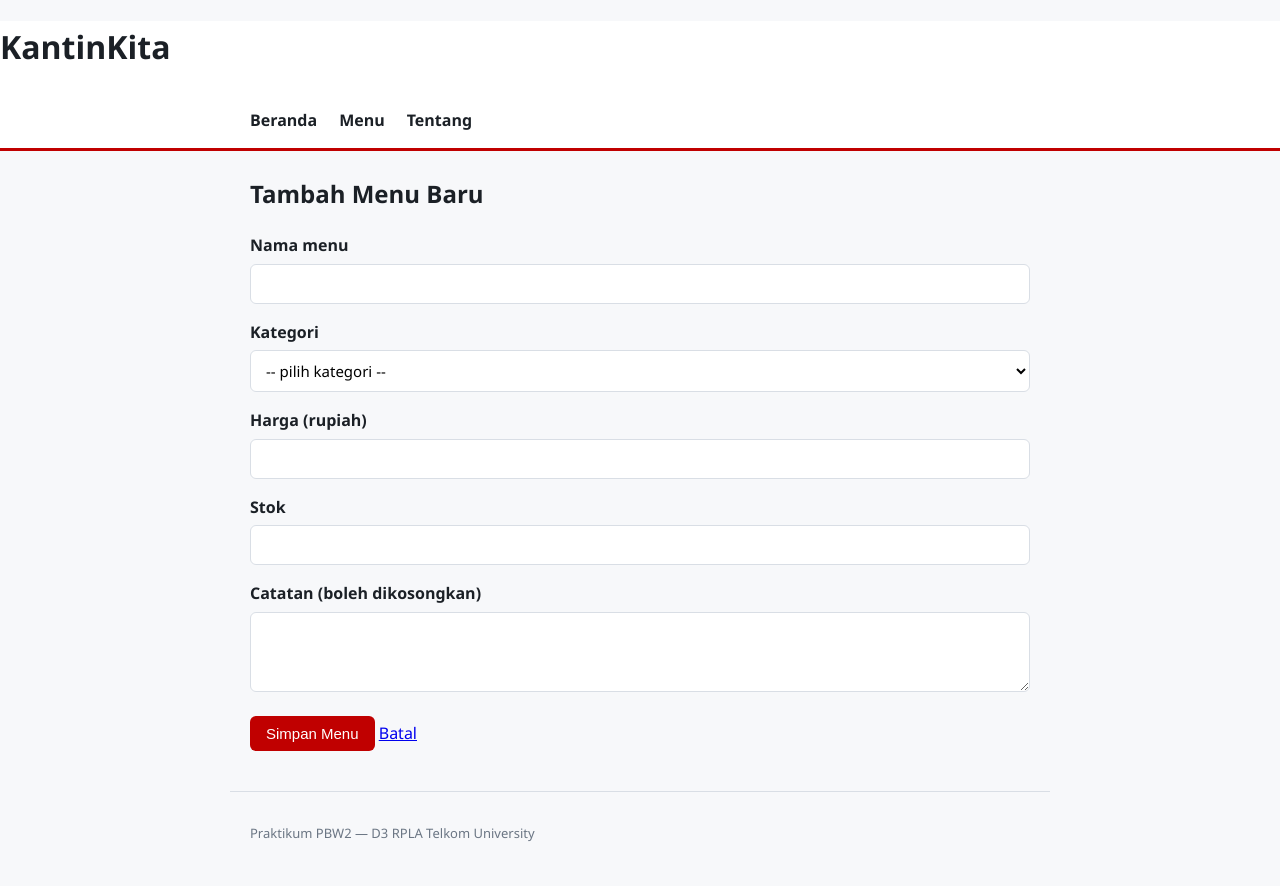
After one commit to alfinadwi3105/KantinKita-Portfolio, a Laravel app: page /menu/create in a window 1280 px wide. The commit adds this page. Run offline with Laravel 12, Linux system fonts and the light colour scheme.

Commit message:
menambahkan daftar menu, form tambah menu, dan validasinya

```diff
--- a/app/Http/Controllers/MenuController.php
+++ b/app/Http/Controllers/MenuController.php
@@ -2,17 +2,114 @@
 
 namespace App\Http\Controllers;
 
+use Illuminate\Http\Request;
+
 class MenuController extends Controller
 {
+    private function menuAwal(): array
+    {
+        return [
+            [
+                'nama' => 'Nasi Goreng Spesial',
+                'kategori' => 'makanan',
+                'harga' => 18000,
+                'stok' => 12,
+                'catatan' => 'Pakai telur mata sapi'
+            ],
+            [
+                'nama' => 'Ayam Geprek',
+                'kategori' => 'makanan',
+                'harga' => 16000,
+                'stok' => 8,
+                'catatan' => 'Level pedas bisa dipilih'
+            ],
+            [
+                'nama' => 'Mie Ayam Bakso',
+                'kategori' => 'makanan',
+                'harga' => 15000,
+                'stok' => 0,
+                'catatan' => 'Tersedia mulai pukul 10.00'
+            ],
+            [
+                'nama' => 'Es Teh Manis',
+                'kategori' => 'minuman',
+                'harga' => 5000,
+                'stok' => 30,
+                'catatan' => null
+            ],
+            [
+                'nama' => 'Kopi Susu Gula Aren',
+                'kategori' => 'minuman',
+                'harga' => 12000,
+                'stok' => 15,
+                'catatan' => 'Favorit mahasiswa tingkat akhir'
+            ],
+        ];
+    }
+
+    private function semuaMenu(): array
+    {
+        $gabungan = array_merge(
+            $this->menuAwal(),
+            session('menu_tambahan', [])
+        );
+
+        foreach ($gabungan as $urutan => $item) {
+            $gabungan[$urutan]['id'] = $urutan + 1;
+            $gabungan[$urutan]['catatan'] = $item['catatan'] ?? null;
+        }
+
+        return $gabungan;
+    }
+
     public function index()
     {
-        $menu = [
-            ['nama' => 'Nasi Goreng',  'harga' => 15000, 'tersedia' => true],
-            ['nama' => 'Mie Ayam',     'harga' => 13000, 'tersedia' => true],
-            ['nama' => 'Es Teh Manis', 'harga' => 5000,  'tersedia' => true],
-            ['nama' => 'Soto Ayam',    'harga' => 14000, 'tersedia' => false],
-        ];
+        return view('menu.index', [
+            'menu' => $this->semuaMenu()
+        ]);
+    }
 
-        return view('menu', ['menu' => $menu]);
+    public function create()
+    {
+        return view('menu.create');
+    }
+
+    public function store(Request $request)
+{
+    $tervalidasi = $request->validate(['stok' => ['required', 'integer', 'min:0'],
+        'nama' => ['required', 'string', 'max:60'],
+        'kategori' => ['required', 'in:makanan,minuman'],
+        'harga' => ['required', 'numeric', 'min:1000'],
+        'catatan' => ['nullable', 'string', 'max:255'],
+    ], [
+        'required' => 'Isian ini wajib diisi.',
+        'nama.max' => 'Nama menu paling panjang 60 karakter.',
+        'kategori.in' => 'Kategori hanya boleh makanan atau minuman.',
+        'harga.numeric' => 'Harga harus berupa angka.',
+        'harga.min' => 'Harga paling murah Rp1.000.',
+        'catatan.max' => 'Catatan paling panjang 255 karakter.',
+    ]);
+
+    $tervalidasi['catatan'] = $tervalidasi['catatan'] ?? null;
+
+    session()->push('menu_tambahan', $tervalidasi);
+
+    return to_route('menu.index')
+        ->with(
+            'status',
+            'Menu "' . $tervalidasi['nama'] . '" berhasil ditambahkan.'
+        );
+}
+
+    public function show(string $menu)
+    {
+        $menu = collect($this->semuaMenu())
+            ->firstWhere('id', (int) $menu);
+
+        abort_if($menu === null, 404);
+
+        return view('menu.show', [
+            'menu' => $menu
+        ]);
     }
 }
--- /dev/null
+++ b/resources/views/components/alert.blade.php
@@ -0,0 +1,5 @@
+@props(['tipe' => 'info'])
+
+<div {{ $attributes->merge(['class' => 'alert alert-' . $tipe]) }}>
+    {{ $slot }}
+</div>
--- a/resources/views/layouts/app.blade.php
+++ b/resources/views/layouts/app.blade.php
@@ -3,14 +3,16 @@
 <head>
     <meta charset="utf-8">
     <meta name="viewport" content="width=device-width, initial-scale=1">
-    <title>@yield('judul', 'KantinKita')</title>
+    <title>@yield('judul')</title>
+
+    <link rel="stylesheet" href="{{ asset('css/app.css') }}">
 </head>
 <body>
     <header>
         <h1>KantinKita</h1>
         <nav>
             <a href="{{ route('beranda') }}">Beranda</a>
-            <a href="{{ route('menu') }}">Menu</a>
+            <a href="{{ route('menu.index') }}">Menu</a>
             <a href="{{ route('tentang') }}">Tentang</a>
         </nav>
     </header>
--- /dev/null
+++ b/resources/views/menu/create.blade.php
@@ -0,0 +1,131 @@
+@extends('layouts.app')
+
+@section('judul', 'Tambah Menu')
+
+@section('isi')
+
+<h2>Tambah Menu Baru</h2>
+
+@if ($errors->any())
+    <x-alert tipe="gagal">
+        Ada {{ $errors->count() }} isian yang perlu diperbaiki.
+    </x-alert>
+@endif
+
+<form method="POST" action="{{ route('menu.store') }}">
+
+    @csrf
+
+    <div class="isian">
+        <label for="nama">Nama menu</label>
+        <input
+            type="text"
+            id="nama"
+            name="nama"
+            value="{{ old('nama') }}"
+            class="@error('nama') salah @enderror"
+        >
+
+        @error('nama')
+            <span class="pesan-salah">
+                {{ $message }}
+            </span>
+        @enderror
+    </div>
+
+    <div class="isian">
+        <label for="kategori">Kategori</label>
+
+        <select
+            id="kategori"
+            name="kategori"
+            class="@error('kategori') salah @enderror"
+        >
+            <option value="">-- pilih kategori --</option>
+
+            <option
+                value="makanan"
+                @selected(old('kategori') === 'makanan')
+            >
+                Makanan
+            </option>
+
+            <option
+                value="minuman"
+                @selected(old('kategori') === 'minuman')
+            >
+                Minuman
+            </option>
+        </select>
+
+        @error('kategori')
+            <span class="pesan-salah">
+                {{ $message }}
+            </span>
+        @enderror
+    </div>
+
+    <div class="isian">
+        <label for="harga">Harga (rupiah)</label>
+
+        <input
+            type="text"
+            id="harga"
+            name="harga"
+            value="{{ old('harga') }}"
+            class="@error('harga') salah @enderror"
+        >
+
+        @error('harga')
+            <span class="pesan-salah">
+                {{ $message }}
+            </span>
+        @enderror
+    </div>
+
+    <div class="isian">
+    <label for="stok">Stok</label>
+
+    <input
+        type="text"
+        id="stok"
+        name="stok"
+        value="{{ old('stok') }}"
+        class="@error('stok') salah @enderror"
+    >
+
+    @error('stok')
+        <span class="pesan-salah">
+            {{ $message }}
+        </span>
+    @enderror
+    </div>
+
+    <div class="isian">
+        <label for="catatan">Catatan (boleh dikosongkan)</label>
+
+        <textarea
+            id="catatan"
+            name="catatan"
+            rows="3"
+            class="@error('catatan') salah @enderror"
+        >{{ old('catatan') }}</textarea>
+
+        @error('catatan')
+            <span class="pesan-salah">
+                {{ $message }}
+            </span>
+        @enderror
+    </div>
+
+    <button type="submit" class="tombol">
+        Simpan Menu
+    </button>
+
+    <a href="{{ route('menu.index') }}">
+        Batal
+    </a>
+
+</form>
+
+@endsection
--- a/routes/web.php
+++ b/routes/web.php
@@ -5,6 +5,12 @@ use App\Http\Controllers\TentangController;
 use App\Http\Controllers\BerandaController;
 use Illuminate\Support\Facades\Route;
 
-Route::get('/', [BerandaController::class, 'index'])->name('beranda');
-Route::get('/tentang', [App\Http\Controllers\TentangController::class, 'index'])->name('tentang');
-Route::get('/menu', [App\Http\Controllers\MenuController::class, 'index'])->name('menu');
+Route::get('/', [BerandaController::class, 'index'])
+    ->name('beranda');
+
+Route::get('/tentang', [TentangController::class, 'index'])
+    ->name('tentang');
+
+Route::resource('menu', MenuController::class)
+    ->only(['index', 'create', 'store', 'show'])
+    ->whereNumber('menu');
```
Also changed, not shown: resources/views/menu/index.blade.php (added, +29 -0 lines), resources/views/menu/partials/kartu.blade.php (added, +27 -0 lines), resources/views/menu/show.blade.php (added, +41 -0 lines), public/css/app.css (added).
